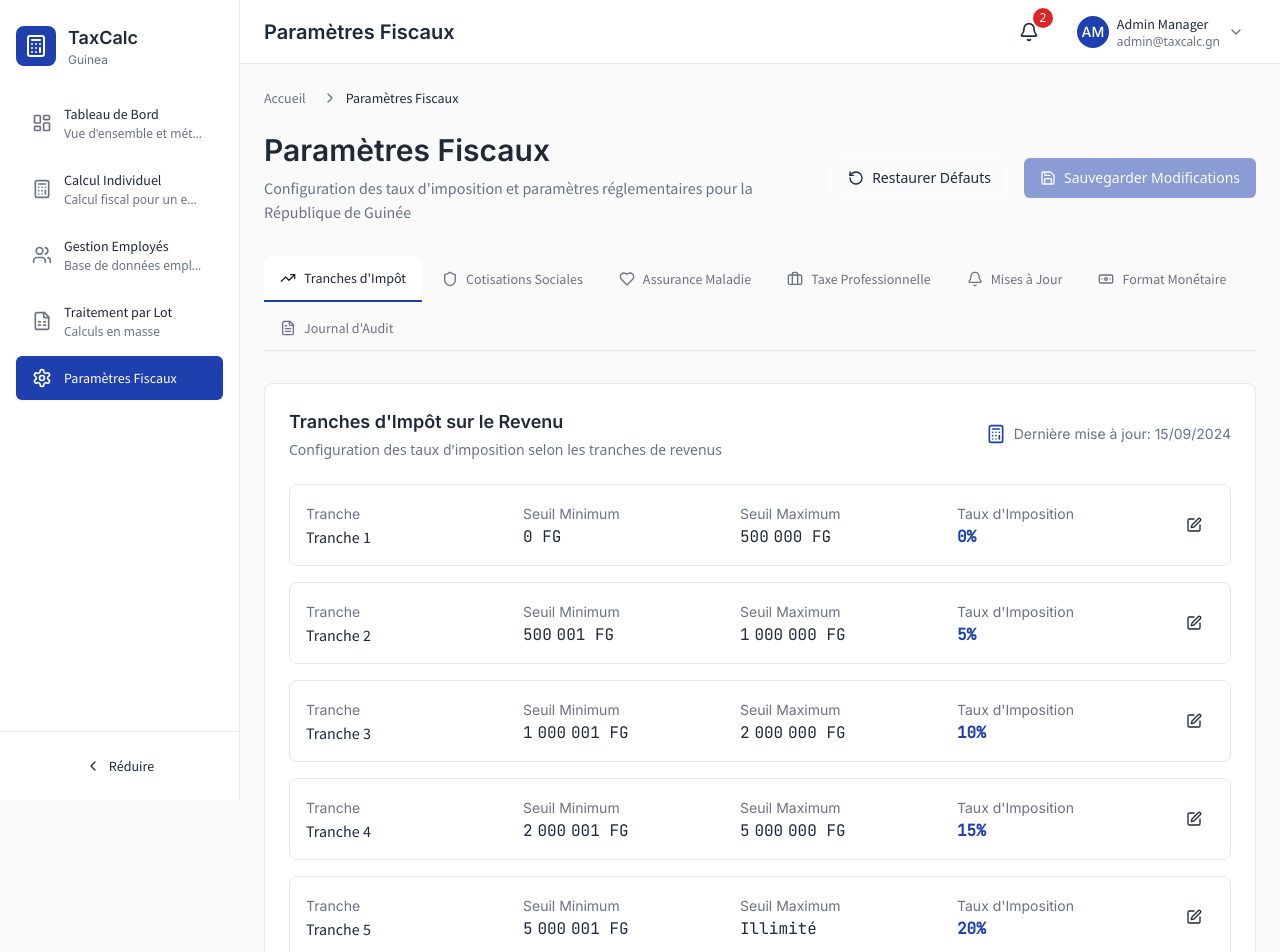
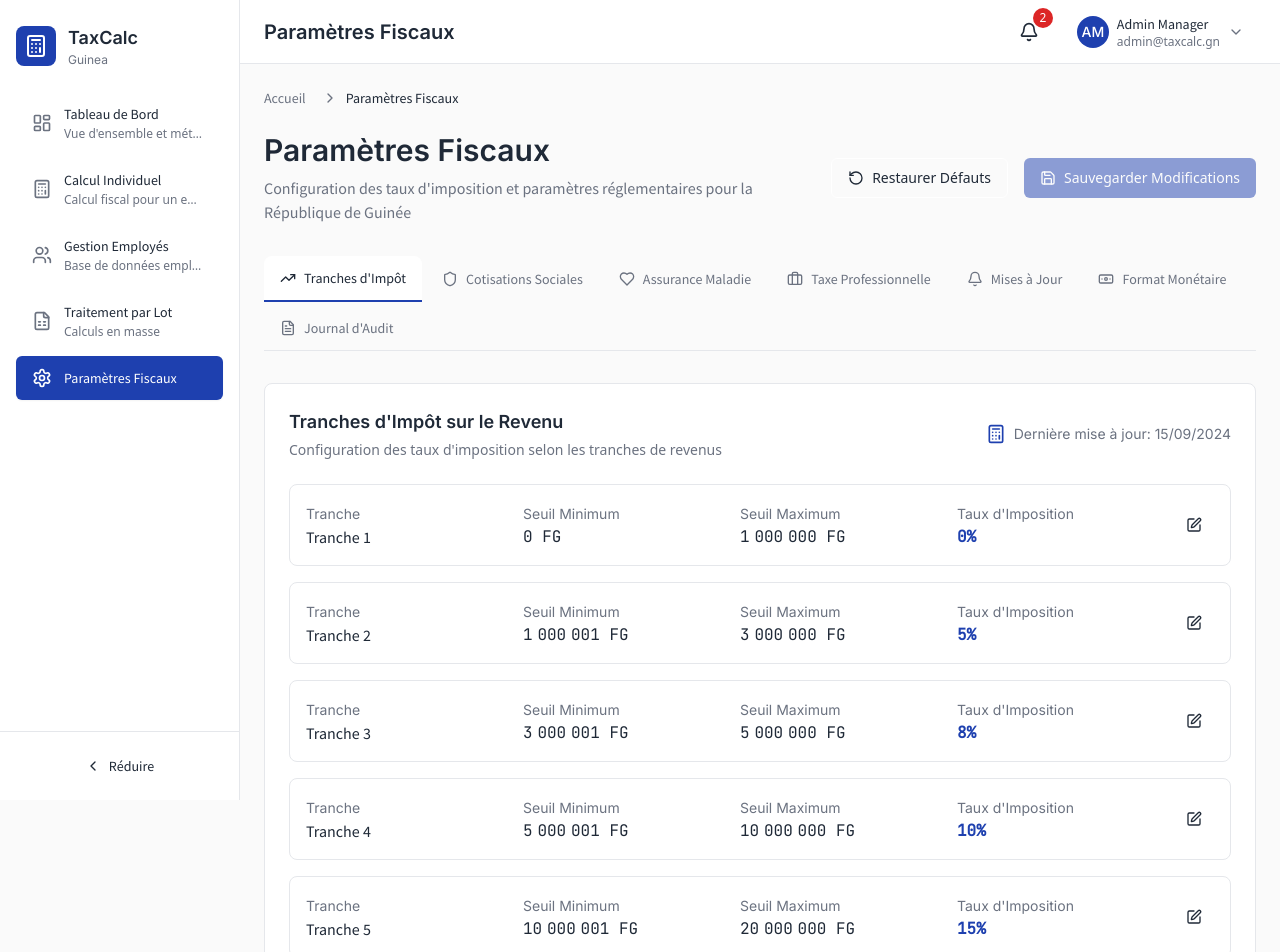
Before and after one commit to Rajo-Lahatra/SALARYGN, a React (Vite) app: page /tax-settings in a window 1280 px wide. Shown: the top 952 px of the page. Built offline with nearby package versions, Linux system fonts and the light colour scheme.

Commit message:
ajustement tranches

```diff
--- a/src/pages/tax-settings/index.jsx
+++ b/src/pages/tax-settings/index.jsx
@@ -27,34 +27,41 @@ const TaxSettings = () => {
       id: 1,
       name: "Tranche 1",
       minAmount: 0,
-      maxAmount: 500000,
+      maxAmount: 1000000,
       rate: 0
     },
     {
       id: 2,
       name: "Tranche 2",
-      minAmount: 500001,
-      maxAmount: 1000000,
+      minAmount: 1000001,
+      maxAmount: 3000000,
       rate: 5
     },
     {
       id: 3,
       name: "Tranche 3",
-      minAmount: 1000001,
-      maxAmount: 2000000,
-      rate: 10
+      minAmount: 3000001,
+      maxAmount: 5000000,
+      rate: 8
     },
     {
       id: 4,
       name: "Tranche 4",
-      minAmount: 2000001,
-      maxAmount: 5000000,
-      rate: 15
+      minAmount: 5000001,
+      maxAmount: 10000000,
+      rate: 10
     },
     {
       id: 5,
       name: "Tranche 5",
-      minAmount: 5000001,
+      minAmount: 10000001,
+      maxAmount: 20000000,
+      rate: 15
+    },
+    {
+      id: 6,
+      name: "Tranche 6",
+      minAmount: 20000001,
       maxAmount: null,
       rate: 20
     }
```
Also changed, not shown: 1 other file (tests, documents, lock files or other folders).
